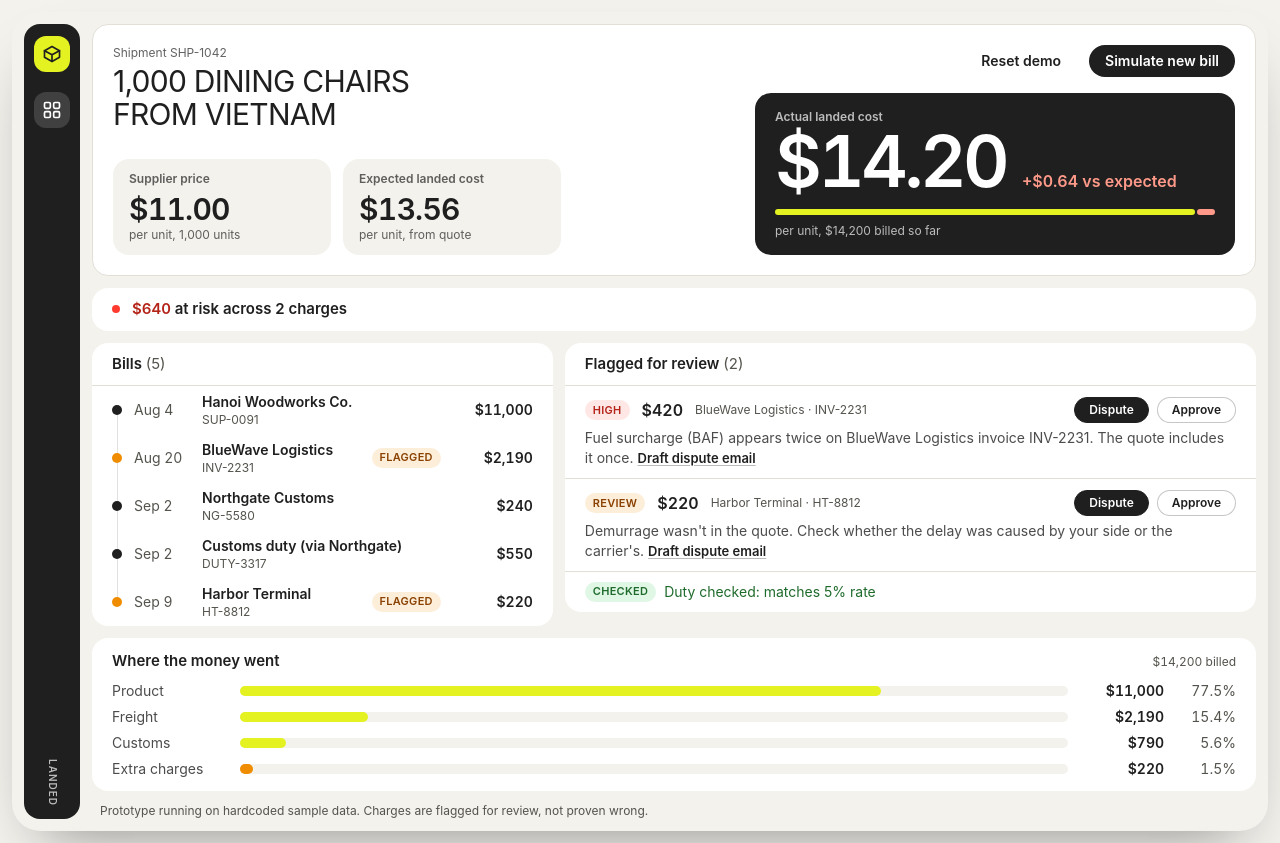
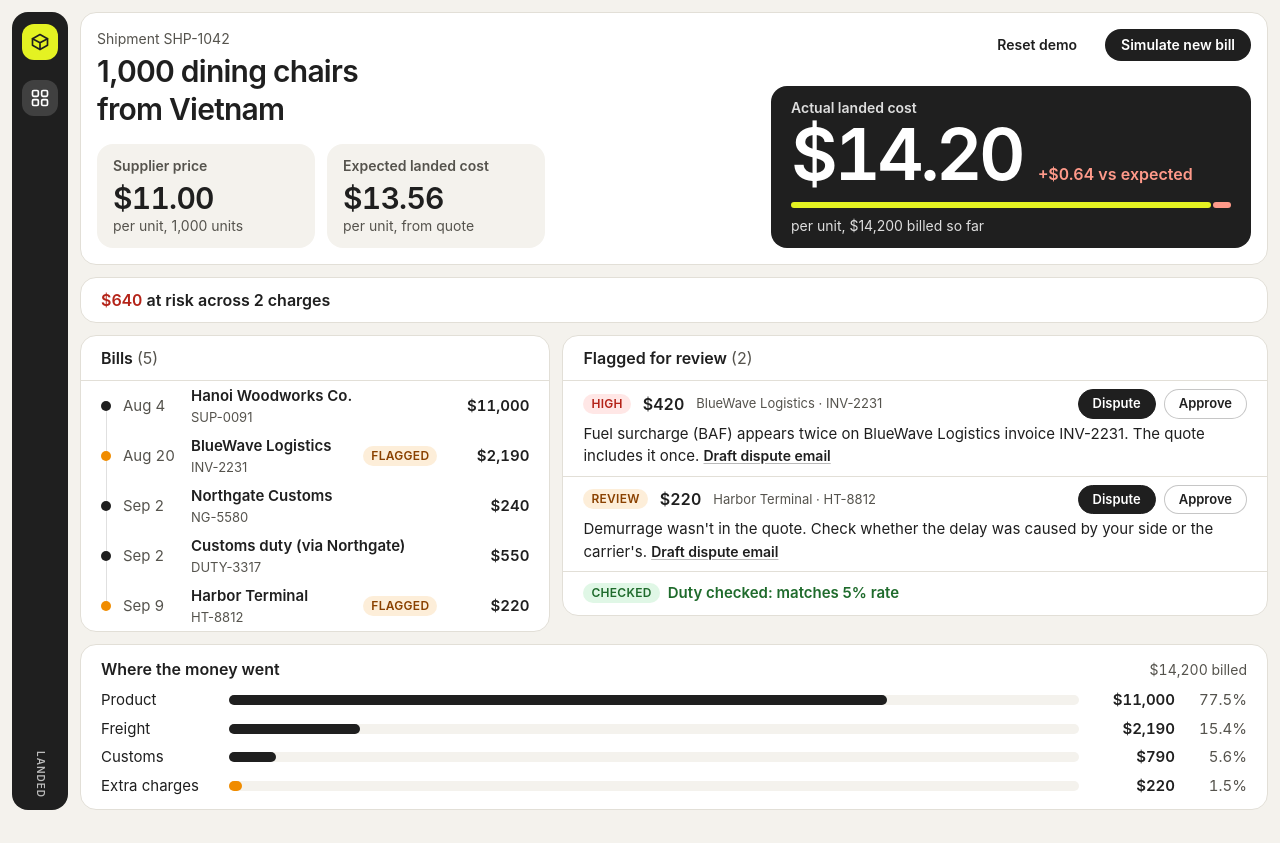
Before and after one commit to cherylaurelia/asvc, a React (Vite) app: page / in a window 1280 px wide. After the commit the page ends 822 px from the top, so only its background shows below. Built offline with nearby package versions, Linux system fonts and the light colour scheme.

Commit message:
Increase text sizes and contrast, remove footer line

```diff
--- a/src/App.jsx
+++ b/src/App.jsx
@@ -29,8 +29,8 @@ export default function App() {
   };
 
   return (
-    <div className="min-h-screen p-2 md:p-3">
-      <div className="mx-auto flex max-w-[84rem] gap-3 rounded-[1.75rem] bg-frame p-3 shadow-[0_30px_60px_-30px_rgb(0_0_0/0.45)]">
+    <div className="min-h-screen p-3">
+      <div className="mx-auto flex max-w-[84rem] gap-3">
         <aside className="hidden w-14 shrink-0 flex-col items-center gap-3 rounded-2xl bg-ink py-3 md:flex">
           <span className="flex size-9 items-center justify-center rounded-xl bg-lime text-ink" title="Landed">
             <svg viewBox="0 0 24 24" className="size-5" fill="none" stroke="currentColor" strokeWidth="2" strokeLinecap="round" strokeLinejoin="round" aria-hidden="true">
@@ -88,9 +88,6 @@ export default function App() {
             />
           </div>
           <Breakdown rows={categoryBreakdown(bills)} />
-          <footer className="px-2 text-xs text-muted">
-            Prototype running on hardcoded sample data. Charges are flagged for review, not proven wrong.
-          </footer>
         </main>
       </div>
     </div>
--- a/src/components/Badge.jsx
+++ b/src/components/Badge.jsx
@@ -2,13 +2,13 @@ const TONES = {
   high: "bg-red/12 text-danger",
   review: "bg-orange/15 text-warning",
   checked: "bg-green/15 text-success",
-  neutral: "bg-frame text-muted",
+  neutral: "bg-frame text-ink",
 };
 
 export default function Badge({ tone, children }) {
   return (
     <span
-      className={`inline-block shrink-0 rounded-full px-2 py-0.5 text-[11px] font-semibold tracking-wide ${TONES[tone]}`}
+      className={`inline-block shrink-0 rounded-full px-2 py-0.5 text-xs font-semibold tracking-wide ${TONES[tone]}`}
     >
       {children}
     </span>
--- a/src/components/BillTimeline.jsx
+++ b/src/components/BillTimeline.jsx
@@ -8,8 +8,8 @@ export default function BillTimeline({ bills, flags, selectedBillId, onSelect })
     flags.some((f) => f.billId === bill.id && (f.status === "open" || f.status === "disputed"));
 
   return (
-    <section className="overflow-hidden rounded-2xl bg-white">
-      <h2 className="border-b border-hairline px-5 py-2.5 text-[15px] font-semibold">
+    <section className="overflow-hidden rounded-2xl border border-hairline bg-white">
+      <h2 className="border-b border-hairline px-5 py-2.5 text-base font-semibold">
         Bills <span className="font-normal text-muted">({bills.length})</span>
       </h2>
       <ul>
@@ -22,7 +22,7 @@ export default function BillTimeline({ bills, flags, selectedBillId, onSelect })
                 type="button"
                 onClick={() => onSelect(selected ? null : bill.id)}
                 aria-pressed={selected}
-                className={`flex w-full items-center gap-3 px-5 text-left text-sm -outline-offset-2 ${
+                className={`flex w-full items-center gap-3 px-5 text-left text-[15px] -outline-offset-2 ${
                   selected ? "bg-lime/30" : "hover:bg-frame"
                 } ${bill.isLate ? "flash" : ""}`}
               >
@@ -34,12 +34,12 @@ export default function BillTimeline({ bills, flags, selectedBillId, onSelect })
                   />
                   <span className={`relative my-auto size-2.5 rounded-full ${flagged ? "bg-orange" : "bg-ink"}`} />
                 </span>
-                <span className="w-14 shrink-0 whitespace-nowrap py-1.5 tabular-nums text-muted">
+                <span className="w-14 shrink-0 whitespace-nowrap py-1 tabular-nums text-muted">
                   {shortDate(bill.date)}
                 </span>
-                <span className="min-w-0 flex-1 py-1.5">
+                <span className="min-w-0 flex-1 py-1">
                   <span className="block truncate font-semibold">{bill.vendor}</span>
-                  <span className="block text-xs text-muted">{bill.id}</span>
+                  <span className="block text-[13px] text-muted">{bill.id}</span>
                 </span>
                 {flagged && <Badge tone="review">FLAGGED</Badge>}
                 <span className="w-20 shrink-0 text-right font-semibold tabular-nums">{money(billTotal(bill))}</span>
--- a/src/components/Breakdown.jsx
+++ b/src/components/Breakdown.jsx
@@ -4,19 +4,19 @@ export default function Breakdown({ rows }) {
   const total = rows.reduce((sum, row) => sum + row.amount, 0);
 
   return (
-    <section className="rounded-2xl bg-white px-5 py-3">
+    <section className="rounded-2xl border border-hairline bg-white px-5 py-3">
       <div className="flex items-baseline justify-between">
-        <h2 className="text-[15px] font-semibold">Where the money went</h2>
-        <span className="text-xs tabular-nums text-muted">{money(total)} billed</span>
+        <h2 className="text-base font-semibold">Where the money went</h2>
+        <span className="text-sm tabular-nums text-muted">{money(total)} billed</span>
       </div>
-      <div className="mt-2 grid grid-cols-[6.5rem_1fr_4.5rem_3rem] items-center gap-x-2 gap-y-1.5 text-sm sm:grid-cols-[7rem_1fr_5rem_3.5rem] sm:gap-x-4">
+      <div className="mt-2 grid grid-cols-[6.5rem_1fr_4.5rem_3rem] items-center gap-x-2 gap-y-1.5 text-[15px] sm:grid-cols-[7rem_1fr_5rem_3.5rem] sm:gap-x-4">
         {rows.map((row) => (
           <div key={row.key} className="contents">
-            <span className="text-ink/80">{row.label}</span>
+            <span>{row.label}</span>
             <span className="h-2.5 rounded-full bg-frame" aria-hidden="true">
               <span
                 className={`grow block h-2.5 rounded-full transition-[width] duration-700 ease-out motion-reduce:transition-none ${
-                  row.key === "extra" ? "bg-orange" : "bg-lime"
+                  row.key === "extra" ? "bg-orange" : "bg-ink"
                 }`}
                 style={{ width: `${row.percent}%` }}
               />
--- a/src/components/CostCard.jsx
+++ b/src/components/CostCard.jsx
@@ -28,7 +28,7 @@ function useCountUp(target, duration = 700) {
   return value;
 }
 
-const Label = ({ children }) => <div className="text-xs font-semibold text-ink/70">{children}</div>;
+const Label = ({ children }) => <div className="text-sm font-semibold text-muted">{children}</div>;
 
 export default function CostCard({ shipment, cost, flash, actions }) {
   const shownActual = useCountUp(cost.actualPerUnit);
@@ -38,11 +38,11 @@ export default function CostCard({ shipment, cost, flash, actions }) {
 
   return (
     <>
-      <section className="hero grid grid-cols-1 gap-4 rounded-2xl p-5 md:grid-cols-[1fr_minmax(0,30rem)]">
+      <section className="hero grid grid-cols-1 gap-4 rounded-2xl p-4 md:grid-cols-[1fr_minmax(0,30rem)]">
         <div className="flex flex-col justify-between gap-4">
           <div>
-            <p className="text-xs text-ink/70">Shipment {shipment.id}</p>
-            <h1 className="mt-1 max-w-md text-balance text-3xl leading-[1.1] tracking-tight uppercase">
+            <p className="text-sm text-muted">Shipment {shipment.id}</p>
+            <h1 className="mt-1 max-w-md text-balance text-3xl leading-tight font-semibold tracking-tight">
               {shipment.name}
             </h1>
           </div>
@@ -52,22 +52,22 @@ export default function CostCard({ shipment, cost, flash, actions }) {
               <div className="mt-1 text-3xl font-semibold tracking-tight tabular-nums">
                 {perUnit(shipment.supplierUnitPrice)}
               </div>
-              <div className="text-xs text-ink/70">per unit, {shipment.units.toLocaleString()} units</div>
+              <div className="text-sm text-muted">per unit, {shipment.units.toLocaleString()} units</div>
             </div>
             <div className="glass rounded-2xl px-4 py-3">
               <Label>Expected landed cost</Label>
               <div className="mt-1 text-3xl font-semibold tracking-tight tabular-nums">
                 {perUnit(cost.expectedPerUnit)}
               </div>
-              <div className="text-xs text-ink/70">per unit, from quote</div>
+              <div className="text-sm text-muted">per unit, from quote</div>
             </div>
           </div>
         </div>
 
         <div className="flex flex-col justify-between gap-4">
           <div className="flex items-center justify-end gap-3">{actions}</div>
-          <div className="rounded-2xl bg-ink px-5 py-4 text-white">
-            <div className="text-xs font-semibold text-white/70">Actual landed cost</div>
+          <div className="rounded-2xl bg-ink px-5 py-3 text-white">
+            <div className="text-sm font-semibold text-white/85">Actual landed cost</div>
             <div className="flex flex-wrap items-baseline gap-x-4">
               <span
                 key={cost.actualTotal}
@@ -89,23 +89,22 @@ export default function CostCard({ shipment, cost, flash, actions }) {
               />
               <span className="flex-1 rounded-full bg-over" />
             </div>
-            <div className="mt-2 text-xs text-white/70">per unit, {money(cost.actualTotal)} billed so far</div>
+            <div className="mt-2 text-sm text-white/85">per unit, {money(cost.actualTotal)} billed so far</div>
           </div>
         </div>
       </section>
 
       <div
-        className="flex flex-wrap items-center gap-x-6 gap-y-1 rounded-2xl bg-white px-5 py-2.5 text-[15px]"
+        className="flex flex-wrap items-center gap-x-6 gap-y-1 rounded-2xl border border-hairline bg-white px-5 py-2.5 text-base"
         aria-live="polite"
       >
-        <span className="size-2 rounded-full bg-red" aria-hidden="true" />
         {cost.unresolvedCount > 0 ? (
-          <span className="-ml-3 font-semibold">
+          <span className="font-semibold">
             <span className="tabular-nums text-danger">{money(cost.moneyAtRisk)}</span> at risk across{" "}
             {cost.unresolvedCount} {cost.unresolvedCount === 1 ? "charge" : "charges"}
           </span>
         ) : (
-          <span className="-ml-3 font-semibold">$0 at risk. All flagged charges reviewed.</span>
+          <span className="font-semibold">$0 at risk. All flagged charges reviewed.</span>
         )}
         {cost.disputedCount > 0 && (
           <span className="text-muted">
--- a/src/components/FlagItem.jsx
+++ b/src/components/FlagItem.jsx
@@ -12,9 +12,9 @@ const STATUS = {
 };
 
 const primaryButton =
-  "rounded-full border border-accent bg-accent px-3.5 py-1 text-xs font-semibold text-white hover:bg-accent-focus active:opacity-80";
+  "rounded-full border border-accent bg-accent px-3.5 py-1 text-[13px] font-semibold text-white hover:bg-accent-focus active:opacity-80";
 const outlineButton =
-  "rounded-full border border-ink/25 bg-white px-3.5 py-1 text-xs font-semibold text-ink hover:bg-frame active:opacity-80";
+  "rounded-full border border-ink/25 bg-white px-3.5 py-1 text-[13px] font-semibold text-ink hover:bg-frame active:opacity-80";
 
 // Rendered on the body: a glass ancestor would otherwise trap a fixed overlay.
 function EmailDraft({ flag, shipment, onClose }) {
@@ -37,10 +37,10 @@ function EmailDraft({ flag, shipment, onClose }) {
         onClick={(e) => e.stopPropagation()}
       >
         <div className="flex items-baseline justify-between gap-4">
-          <h3 className="text-[15px] font-semibold">Draft dispute email</h3>
-          <span className="text-xs text-muted">Draft only. Nothing is sent.</span>
+          <h3 className="text-base font-semibold">Draft dispute email</h3>
+          <span className="text-sm text-muted">Draft only. Nothing is sent.</span>
         </div>
-        <pre className="mt-3 max-h-[60vh] overflow-auto whitespace-pre-wrap rounded-2xl bg-frame p-4 font-sans text-sm leading-relaxed">
+        <pre className="mt-3 max-h-[60vh] overflow-auto whitespace-pre-wrap rounded-2xl bg-frame p-4 font-sans text-[15px] leading-relaxed">
           {draftDisputeEmail(flag, shipment)}
         </pre>
         <div className="mt-3 text-right">
@@ -67,14 +67,14 @@ export default function FlagItem({ flag, shipment, highlighted, flash, onDispute
   return (
     <li
       data-highlighted={highlighted || undefined}
-      className={`border-b border-hairline px-5 py-2.5 last:border-b-0 ${highlighted ? "bg-lime/30" : ""} ${
+      className={`border-b border-hairline px-5 py-2 last:border-b-0 ${highlighted ? "bg-lime/30" : ""} ${
         flash ? "flash" : ""
       }`}
     >
       <div className="flex min-h-7 items-center gap-3">
         <Badge tone={flag.severity}>{SEVERITY_LABEL[flag.severity]}</Badge>
         <span className="text-base font-semibold tabular-nums">{money(flag.amountAtRisk)}</span>
-        <span className="min-w-0 flex-1 truncate text-xs text-muted">
+        <span className="min-w-0 flex-1 truncate text-[13px] text-muted">
           {flag.vendor} · {flag.billId}
         </span>
         {status ? (
@@ -90,13 +90,13 @@ export default function FlagItem({ flag, shipment, highlighted, flash, onDispute
           </span>
         )}
       </div>
-      <p className="mt-1 text-pretty text-sm text-ink/80">
+      <p className="mt-1 text-pretty text-[15px] text-ink">
         {flag.reason}{" "}
         <button
           ref={draftButton}
           type="button"
           onClick={() => setShowDraft(true)}
-          className="whitespace-nowrap rounded-sm text-[13px] font-semibold text-ink underline decoration-ink/30 underline-offset-2 hover:decoration-ink"
+          className="whitespace-nowrap rounded-sm text-sm font-semibold text-ink underline decoration-ink/30 underline-offset-2 hover:decoration-ink"
         >
           Draft dispute email
         </button>
--- a/src/components/FlagList.jsx
+++ b/src/components/FlagList.jsx
@@ -3,11 +3,11 @@ import Badge from "./Badge.jsx";
 
 export default function FlagList({ flags, shipment, selectedBillId, lateBillId, dutyOk, onSetStatus }) {
   return (
-    <section className="overflow-hidden rounded-2xl bg-white">
-      <h2 className="border-b border-hairline px-5 py-2.5 text-[15px] font-semibold">
+    <section className="overflow-hidden rounded-2xl border border-hairline bg-white">
+      <h2 className="border-b border-hairline px-5 py-2.5 text-base font-semibold">
         Flagged for review <span className="font-normal text-muted">({flags.length})</span>
       </h2>
-      {flags.length === 0 && <p className="px-5 py-3 text-sm text-muted">No charges flagged on these bills.</p>}
+      {flags.length === 0 && <p className="px-5 py-3 text-[15px] text-muted">No charges flagged on these bills.</p>}
       <ul>
         {flags.map((flag) => (
           <FlagItem
@@ -22,7 +22,7 @@ export default function FlagList({ flags, shipment, selectedBillId, lateBillId,
         ))}
       </ul>
       {dutyOk && (
-        <div className="flex items-center gap-2 border-t border-hairline px-5 py-2.5 text-sm text-success">
+        <div className="flex items-center gap-2 border-t border-hairline px-5 py-2.5 text-[15px] font-semibold text-success">
           <Badge tone="checked">CHECKED</Badge>
           Duty checked: matches {shipment.dutyRate * 100}% rate
         </div>
```
